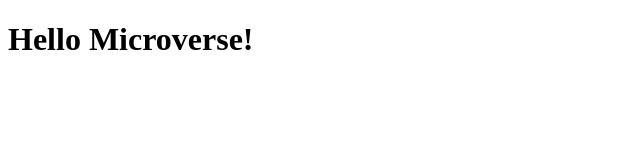
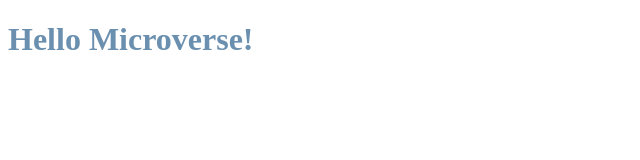
Before and after one commit to MaiRizk/Hello-Microverse, a website: page index.html in a window 1280 px wide. Shown: the whole page, without its empty margins (0-640 px from the left). Drawn offline with Linux system fonts and the light colour scheme.

Commit message:
Create styles.css file to style the header

```diff
--- a/index.html
+++ b/index.html
@@ -4,6 +4,7 @@
     <meta charset="UTF-8">
     <meta http-equiv="X-UA-Compatible" content="IE=edge">
     <meta name="viewport" content="width=device-width, initial-scale=1.0">
+    <link rel="stylesheet" href="styles.css">
     <title>Hello Mictoverse</title>
 </head>
 <body>
--- /dev/null
+++ b/styles.css
@@ -0,0 +1,3 @@
+h1 {
+    color: rgb(107, 144, 175)
+}
```
